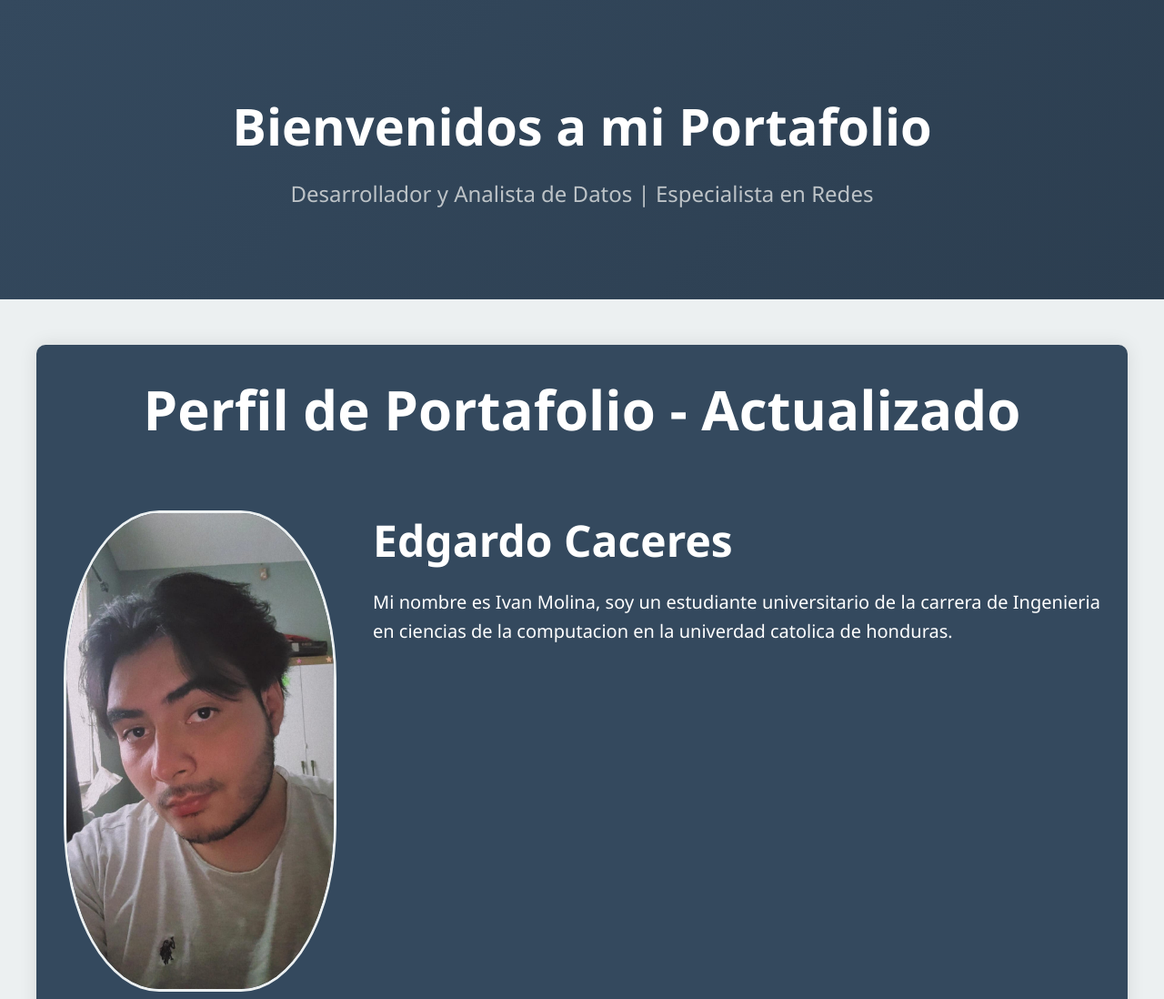
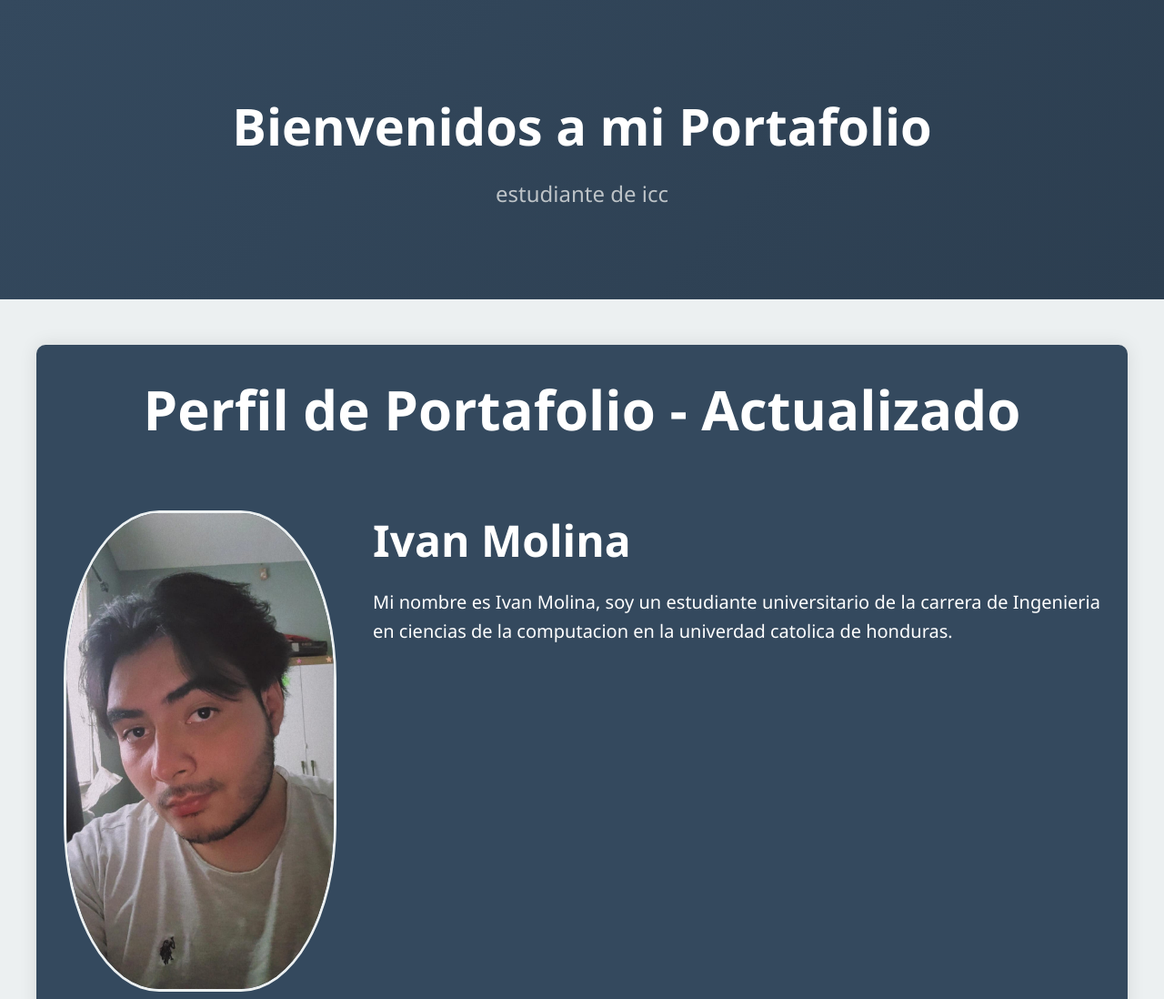
Before and after one commit to Ivanox222/mi-portafolio, a website built with Vite: page index.html in a window 1280 px wide. Shown: the top 1098 px of the page at 91% size. Built offline with nearby package versions, Linux system fonts and the light colour scheme.

Commit message:
commit 2
ahora si?

```diff
--- a/index.html
+++ b/index.html
@@ -11,7 +11,7 @@
   <body>
     <div class="hero-panel">
         <h1>Bienvenidos a mi Portafolio</h1>
-        <p>Desarrollador y Analista de Datos | Especialista en Redes</p>
+        <p>estudiante de icc</p>
     </div>
 
     <header>
@@ -25,7 +25,7 @@
                 </div>
                 <div class="profile-info">
                     <div class="name">
-                        <h1>Edgardo Caceres</h1>
+                        <h1>Ivan Molina</h1>
                     </div>
                     <div class="biotext">
                         <p>
```
